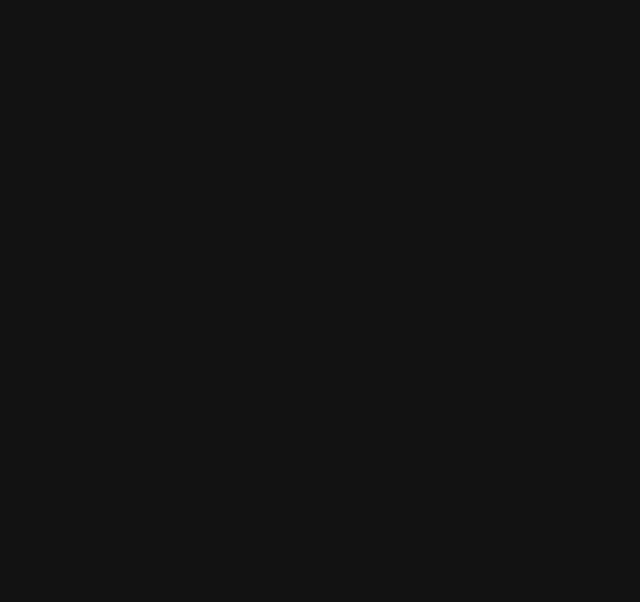
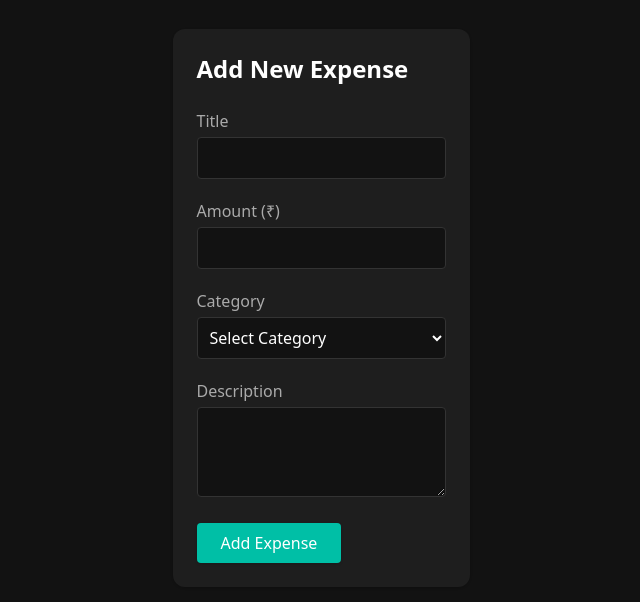
Before and after one commit to coder-nitin07/expense-tracker-app, a React (Vite) app in the folder frontend/: page /add-expense in a window 1280 px wide. Before the commit this address had no page. Shown: the part 112-714 px from the top of the page, without its empty margins (319-959 px from the left). Built offline with nearby package versions, Linux system fonts and the light colour scheme.

Commit message:
Create Expenses Page UI

```diff
--- a/frontend/src/App.jsx
+++ b/frontend/src/App.jsx
@@ -6,6 +6,7 @@ import Signup from "./pages/Auth/Signup";
 // App.css
 import './App.css'
 import Dashboard from "./pages/Dashboard";
+import AddExpense from "./pages/AddExpense";
 
 function App() {
   return (
@@ -18,6 +19,7 @@ function App() {
 
 
             <Route path="/dashboard" element={<Dashboard /> } />
+            <Route path="/add-expense" element={<AddExpense />} />
         </Routes>
       </div>
     </Router>
--- a/frontend/src/pages/AddExpense.jsx
+++ b/frontend/src/pages/AddExpense.jsx
@@ -0,0 +1,98 @@
+import React, { useState } from "react";
+import API from "../utils/axios";
+import { useNavigate } from "react-router-dom";
+import { toast } from "react-toastify";
+
+const AddExpense = () => {
+  const [formData, setFormData] = useState({
+    title: "",
+    amount: "",
+    category: "",
+    description: "",
+  });
+  const navigate = useNavigate();
+
+  const handleChange = (e) => {
+    setFormData({
+      ...formData,
+      [e.target.name]: e.target.value
+    });
+  };
+
+  const handleSubmit = async (e) => {
+    e.preventDefault();
+    try {
+      const res = await API.post("/expense/createExpese", formData);
+      toast.success(res.data.message || "Expense added successfully");
+      navigate("/dashboard");
+    } catch (err) {
+      toast.error(err.response?.data?.message || "Something went wrong");
+      console.error(err);
+    }
+  };
+
+  return (
+    <div className="max-w-xl mx-auto mt-10 bg-[#1E1E1E] p-6 rounded-xl shadow text-white">
+      <h2 className="text-2xl font-bold mb-6">Add New Expense</h2>
+      <form onSubmit={handleSubmit} className="space-y-5">
+        <div>
+          <label className="block mb-1 text-[#AAAAAA]">Title</label>
+          <input
+            type="text"
+            name="title"
+            className="w-full p-2 rounded bg-[#121212] text-white border border-[#333]"
+            value={formData.title}
+            onChange={handleChange}
+            required
+          />
+        </div>
+        <div>
+          <label className="block mb-1 text-[#AAAAAA]">Amount (₹)</label>
+          <input
+            type="number"
+            name="amount"
+            className="w-full p-2 rounded bg-[#121212] text-white border border-[#333]"
+            value={formData.amount}
+            onChange={handleChange}
+            required
+          />
+        </div>
+        <div>
+          <label className="block mb-1 text-[#AAAAAA]">Category</label>
+          <select
+            name="category"
+            className="w-full p-2 rounded bg-[#121212] text-white border border-[#333]"
+            value={formData.category}
+            onChange={handleChange}
+            required
+          >
+            <option value="">Select Category</option>
+            <option value="Food">Food</option>
+            <option value="Transport">Transport</option>
+            <option value="Shopping">Shopping</option>
+            <option value="Utilities">Utilities</option>
+            <option value="Other">Other</option>
+          </select>
+        </div>
+        <div>
+          <label className="block mb-1 text-[#AAAAAA]">Description</label>
+          <textarea
+            name="description"
+            rows="3"
+            className="w-full p-2 rounded bg-[#121212] text-white border border-[#333]"
+            value={formData.description}
+            onChange={handleChange}
+          />
+        </div>
+        <button
+          type="submit"
+          className="bg-[#00BFA6] hover:bg-teal-500 text-white py-2 px-6 rounded shadow"
+        >
+          Add Expense
+        </button>
+      </form>
+    </div>
+  );
+};
+
+export default AddExpense;
--- a/frontend/src/pages/Dashboard.jsx
+++ b/frontend/src/pages/Dashboard.jsx
@@ -1,39 +1,18 @@
-// src/pages/Dashboard.jsx
 import { useAuth } from '../context/AuthContext';
-import { useEffect } from 'react';
-import { useNavigate } from 'react-router-dom';
+import EmployeeDashboard from './dashboard/EmployeeDashboard';
 
 const Dashboard = () => {
   const { user } = useAuth();
-  const navigate = useNavigate();
-
-  // Protect route
-  useEffect(() => {
-    if (!user) {
-      navigate('/login');
-    }
-  }, [user, navigate]);
 
   return (
-    <div className="min-h-screen bg-[#121212] text-white px-4 py-10">
-      <h1 className="text-3xl font-bold mb-6">
-        Welcome, {user?.name?.split(' ')[0] || 'User'} 👋
-      </h1>
+    <div className="p-6">
+      <h1 className="text-3xl font-bold mb-4">Welcome, { user?.name }</h1>
 
-      <div className="grid grid-cols-1 sm:grid-cols-2 lg:grid-cols-3 gap-6">
-        <div className="bg-[#1E1E1E] p-6 rounded-lg shadow">
-          <h2 className="text-xl font-semibold mb-2">Total Expenses</h2>
-          <p className="text-3xl font-bold">₹0.00</p>
-        </div>
-        <div className="bg-[#1E1E1E] p-6 rounded-lg shadow">
-          <h2 className="text-xl font-semibold mb-2">Recent Activity</h2>
-          <p className="text-gray-400">No recent expenses</p>
-        </div>
-        <div className="bg-[#1E1E1E] p-6 rounded-lg shadow">
-          <h2 className="text-xl font-semibold mb-2">Categories</h2>
-          <p className="text-gray-400">No categories yet</p>
-        </div>
-      </div>
+      { user?.role === 'admin' ? (
+        <AdminDashboard />
+      ) : (
+        <EmployeeDashboard />
+      )}
     </div>
   );
 };
--- /dev/null
+++ b/frontend/src/pages/dashboard/EmployeeDashboard.jsx
@@ -0,0 +1,92 @@
+import React, { useEffect, useState } from "react";
+import { useAuth } from "../../context/AuthContext";
+import API from "../../utils/axios";
+import { Link } from "react-router-dom";
+
+const EmployeeDashboard = () => {
+    const { user } = useAuth();
+    const [transactions, setTransactions] = useState([]);
+    const [totals, setTotals] = useState({ income: 0, expense: 0, balance: 0 });
+
+   useEffect(() => {
+  const fetchTransactions = async () => {
+    try {
+      const res = await API.get("/expense/getExpenseOfEmployee");
+      const data = res.data.getExpenses;
+        console.log("API response:", res.data);
+      setTransactions(data);
+
+      const income = data
+        .filter((tx) => tx.type === "income")
+        .reduce((acc, curr) => acc + (curr.amount || 0), 0);
+
+      const expense = data
+        .filter((tx) => tx.type === "expense")
+        .reduce((acc, curr) => acc + (curr.amount || 0), 0);
+
+      setTotals({
+        income,
+        expense,
+        balance: income - expense,
+      });
+    } catch (err) {
+      console.error("Error fetching transactions:", err);
+    }
+  };
+
+  fetchTransactions();
+}, []);
+
+
+    return (
+        <div className="space-y-8">
+
+        <Link   to="/add-expense"
+            className="inline-block bg-[#00BFA6] text-white px-4 py-2 rounded-lg shadow hover:bg-teal-500 transition mb-6"
+            >
+            + Add Expense
+        </Link>
+
+        {/* Cards */}
+        <div className="grid grid-cols-1 sm:grid-cols-3 gap-6">
+            <div className="bg-[#1E1E1E] p-4 rounded-xl shadow text-white">
+                <h2 className="text-md text-[#AAAAAA] font-medium">Total Balance</h2>
+                <p className="text-2xl font-bold mt-1 text-white">₹{totals.balance}</p>
+            </div>
+            <div className="bg-[#1E1E1E] p-4 rounded-xl shadow text-white">
+                <h2 className="text-md text-[#AAAAAA] font-medium">Total Income</h2>
+                <p className="text-2xl font-bold mt-1 text-[#66BB6A]">₹{totals.income}</p>
+            </div>
+            <div className="bg-[#1E1E1E] p-4 rounded-xl shadow text-white">
+                <h2 className="text-md text-[#AAAAAA] font-medium">Total Expenses</h2>
+                <p className="text-2xl font-bold mt-1 text-[#FF4C4C]">₹{totals.expense}</p>
+            </div>
+            </div>
+
+        {/* Recent Transactions */}
+        <div>
+            <h2 className="text-xl font-bold text-white mb-4">Recent Transactions</h2>
+            <ul className="space-y-3">
+             {transactions.slice(0, 5).map((tx) => (
+                <li
+                    key={tx._id}
+                    className="bg-[#1E1E1E] p-3 rounded-lg shadow-sm flex justify-between items-center"
+                >
+                    <span className="text-white">{tx.title}</span>
+                    <span
+                    className={`${
+                        tx.type === "income" ? "text-[#66BB6A]" : "text-[#FF4C4C]"
+                    }`}
+                    >
+                    {tx.type === "income" ? "+" : "-"} ₹{tx.amount}
+                    </span>
+                </li>
+            ))}
+            </ul>
+
+        </div>
+        </div>
+    );
+};
+
+export default EmployeeDashboard;
--- /dev/null
+++ b/frontend/src/utils/axios.js
@@ -0,0 +1,16 @@
+import axios from "axios";
+
+const API = axios.create({
+  baseURL: "http://localhost:3000",
+});
+
+// Add token to headers automatically
+API.interceptors.request.use((req) => {
+  const user = JSON.parse(localStorage.getItem("user"));
+  if (user?.token) {
+    req.headers.Authorization = `Bearer ${user.token}`;
+  }
+  return req;
+});
+
+export default API;
```
Also changed, not shown: frontend/src/pages/dashboard/AdminDashboard.jsx (added).
